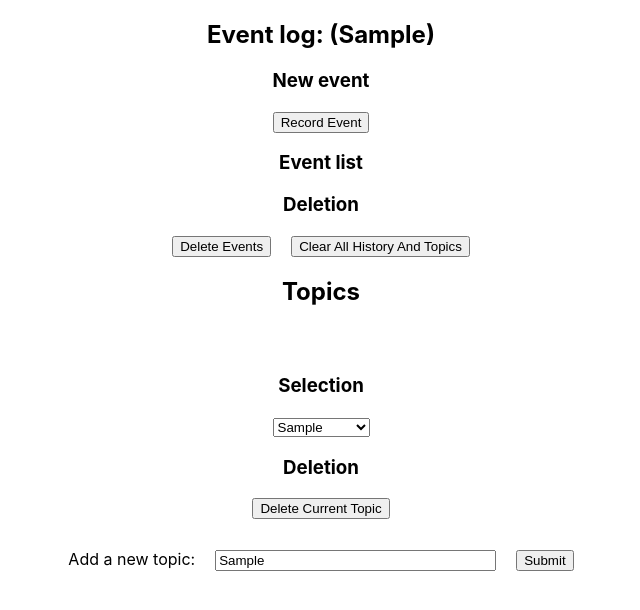
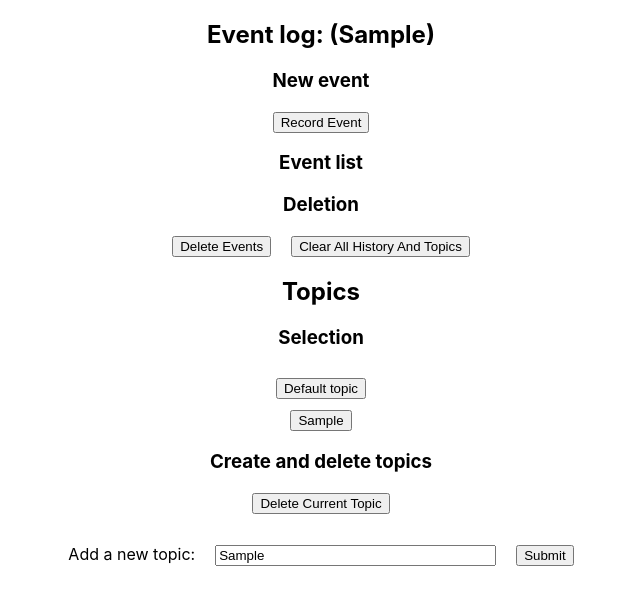
Before and after one commit to arlindohall/event-log, a React (Create React App) app: page / in a window 1280 px wide. Both pictures are taken after typing "Sample" into the empty fields and a click on the button "Submit". Shown: the top 610 px of the page, without its empty margins (319-959 px from the left). Built offline with nearby package versions, Linux system fonts and the light colour scheme.

Commit message:
feat: Buttons for topic selection

```diff
--- a/src/App.css
+++ b/src/App.css
@@ -50,6 +50,16 @@
   padding-right: 10px;
 }
 
+.padding-vertical-button {
+  padding-top: 10px;
+  padding-bottom: 10px;
+}
+
+.button-section {
+  max-width: 500px;
+  margin: auto;
+}
+
 .padding-section {
   padding-top: 30px;
 }
--- a/src/App.tsx
+++ b/src/App.tsx
@@ -372,14 +372,12 @@ function Topics({
       <label htmlFor="TopicList">
         <h2>Topics</h2>
       </label>
-      <div className="padding-section">
       <TopicsDropdown
         topic={topic}
         topics={topics}
         setTopic={setTopic}
         deleteTopic={deleteTopic}
       />
-      </div>
       <div className="padding-section">
         <TopicInput addTopic={addTopic} />
       </div>
@@ -398,28 +396,32 @@ function TopicsDropdown({
   setTopic: (name: string) => void;
   deleteTopic: () => void;
 }) {
-  const onChange = (event: any) => setTopic(event.target.value);
-  const selectedTopicId = "topic-" + topic.toLowerCase();
-  const topicsWithId = topics.map((name) => [
-    name,
-    "topic-" + name.toLowerCase(),
-  ]);
+  const topicsWithId = topics
+    .filter((name) => name !== DEFAULT_TOPIC)
+    .map((name) => [name, "topic-" + name.toLowerCase()]);
 
-  debug({ topic, selectedTopicId });
+  debug({ topic });
 
   return (
     <>
       <h3>Selection</h3>
-      <span className="padding-button">
-        <select onChange={onChange} name="TopicList" id="TopicList">
+      <div
+        className="padding-vertical-button"
+        onClick={() => setTopic(DEFAULT_TOPIC)}
+      >
+        <button>{DEFAULT_TOPIC}</button>
+      </div>
+      <div className="button-section">
         {topicsWithId.map(([name, id]) => (
-            <option key={id} id={id} selected={id === selectedTopicId}>
-              {name}
-            </option>
+          <span
+            onClick={() => setTopic(name)}
+            className="padding-vertical-button padding-button"
+          >
+            <button>{name}</button>
+          </span>
         ))}
-        </select>
-      </span>
-      <h3>Deletion</h3>
+      </div>
+      <h3>Create and delete topics</h3>
       <span className="padding-button">
         <button onClick={deleteTopic}>Delete Current Topic</button>
       </span>
```
Lines whose indentation alone changed are shown as unchanged.
